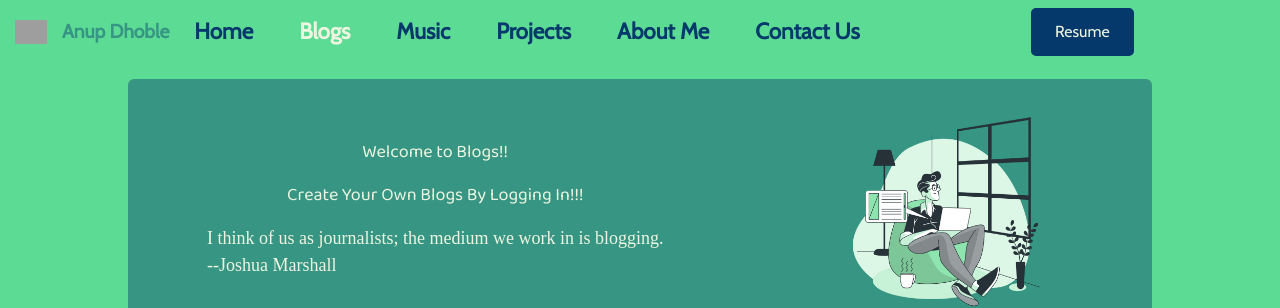
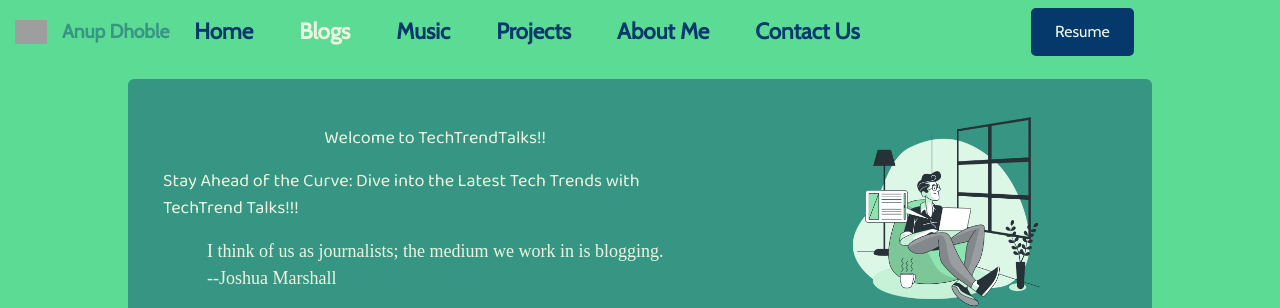
Before and after one commit to anupdhoble/personalwebsitefrontend, a React (Create React App) app: page /blogs in a window 1280 px wide. Shown: the top 308 px of the page. Built offline with nearby package versions, Linux system fonts and the light colour scheme; no server answers; grey boxes are pictures that could not be loaded; a web font is replaced by a local one.

Commit message:
Update Blogs component with new title and description

```diff
--- a/src/components/Blogs.jsx
+++ b/src/components/Blogs.jsx
@@ -223,8 +223,8 @@ const Blogs = ({ isLogin, showNotification }) => {
             {auth.currentUser && auth.currentUser.email === "anupdhoble15@gmail.com" && <div className="admin-panel"><h1>Admin Account</h1><h3>All changes made are recorded as done by admin</h3></div>}
             <div className="title-content max-width-1">
                 <div className="title-content-left">
-                    <h1 className="blog-title-welcome">Welcome to Blogs!!</h1>
-                    <p>Create Your Own Blogs By Logging In!!!</p>
+                    <h1 className="blog-title-welcome">Welcome to TechTrendTalks!!</h1>
+                    <p>Stay Ahead of the Curve: Dive into the Latest Tech Trends with TechTrend Talks!!!</p>
                     <p className="thoughts">I think of us as journalists; the medium we work in is blogging. <br />--Joshua Marshall</p>
                 </div>
                 <div className="title-content-right">
```
